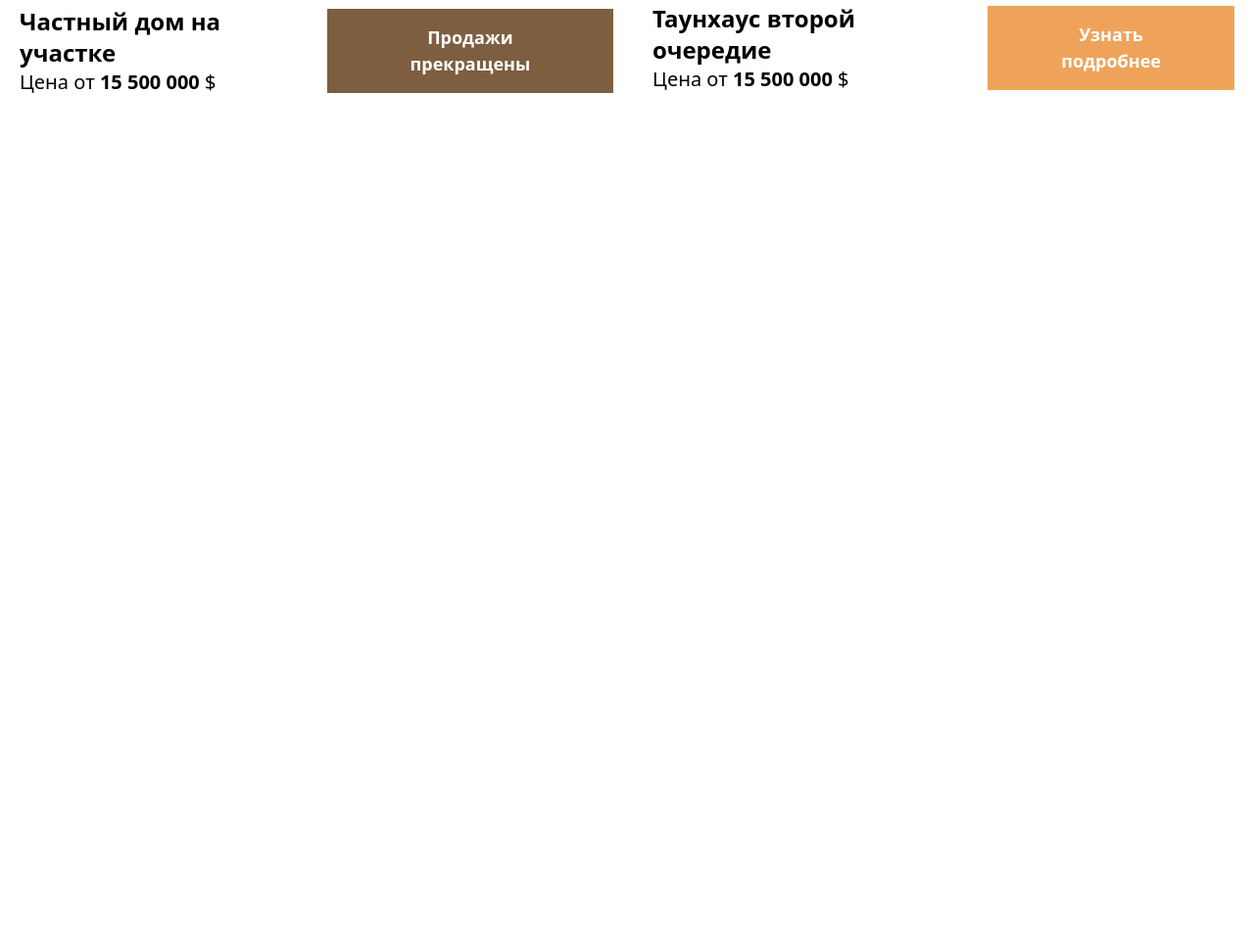
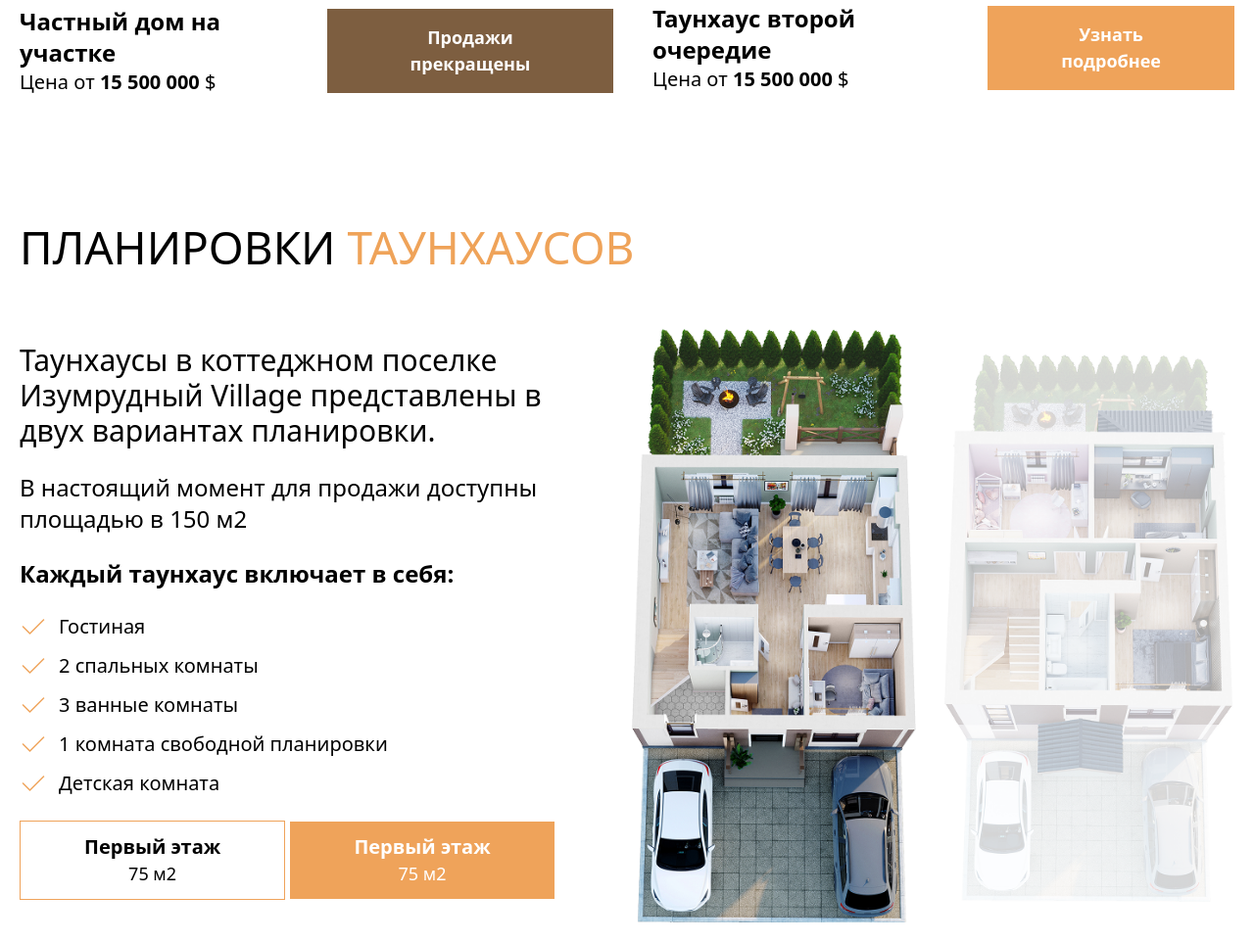
Before and after one commit to qurbonbobokov-ux/Next_Exam, a website: page src/miryusuf.html in a window 1280 px wide. Shown: the part 5658-6620 px from the top of the page at 98% size. Before the commit the page ends 5776 px from the top, so only its background shows below. Drawn offline with Linux system fonts and the light colour scheme.

Commit message:
Section 7

```diff
--- a/src/miryusuf.html
+++ b/src/miryusuf.html
@@ -216,7 +216,55 @@
         </div>
       </div>
     </section>
-
-
+    <section class="max-w-[1300px] m-auto flex flex-col gap-10 p-5 mt-20">
+      <h1 class="hidden md:block text-[46px] font-medium">ПЛАНИРОВКИ <span class="text-[#EFA359]">ТАУНХАУСОВ </span></h1>
+      <div class="md:hidden block w-full">
+        <p class="text-[46px] font-medium text-start">ПЛАНИРОВКИ</p>
+        <p class="text-[#EFA359] text-end text-[46px] font-medium ">ТАУНХАУСОВ</p>
+      </div>
+      <div class="flex flex-col lg:flex-row items-center justify-between gap-10">
+        <div class="lg:w-[44%] flex flex-col gap-6">
+          <p class="text-3xl">Таунхаусы в коттеджном поселке Изумрудный Village представлены в двух вариантах планировки.</p>
+          <p class="text-2xl">В настоящий момент для продажи доступны площадью в 150 м2</p>
+          <h4 class="text-2xl font-semibold">Каждый таунхаус включает в себя: </h4>
+          <div class="flex flex-col gap-3">
+            <div class="flex items-center gap-3 text-xl">
+              <img src="./MyImages/fluent_checkmark-28-regular.png" alt="">
+              <p>Гостиная</p>
+            </div>
+            <div class="flex items-center gap-3 text-xl">
+              <img src="./MyImages/fluent_checkmark-28-regular.png" alt="">
+              <p>2 спальных комнаты </p>
+            </div>
+            <div class="flex items-center gap-3 text-xl">
+              <img src="./MyImages/fluent_checkmark-28-regular.png" alt="">
+              <p>3 ванные комнаты </p>
+            </div>
+            <div class="flex items-center gap-3 text-xl">
+              <img src="./MyImages/fluent_checkmark-28-regular.png" alt="">
+              <p>1 комната свободной планировки </p>
+            </div>
+            <div class="flex items-center gap-3 text-xl">
+              <img src="./MyImages/fluent_checkmark-28-regular.png" alt="">
+              <p>Детская комната</p>
+            </div>
+          </div>
+          <div class="hidden lg:flex justify-between items-center">
+            <button style="border: 1px solid #EFA35A" class="py-3 px-[65px]"><p class="font-semibold text-xl">Первый этаж</p><p class="text-[18px]">75 м2</p></button>
+            <button class="py-3 px-[65px] bg-[#EFA35A] text-white"><p class="font-semibold text-xl">Первый этаж</p><p class="text-[18px]">75 м2</p></button>
+          </div>
+        </div>
+        <div class="flex flex-col gap-10 items-center">
+          <div class="flex gap-5 items-center">
+            <img class="lg:w-[300px]" src="./MyImages/Rectangle 195.png" alt="">
+            <img class="lg:w-[300px] hidden md:flex" src="./MyImages/Rectangle 196.png" alt="">
+          </div>
+          <div class="flex lg:hidden justify-between items-center md:gap-10 gap-5">
+            <button style="border: 1px solid #EFA35A" class="py-3 px-10 md:px-[65px]"><p class="font-semibold text-xl">Первый этаж</p><p class="text-[18px]">75 м2</p></button>
+            <button class="py-3 px-10 md:px-[65px] bg-[#EFA35A] text-white"><p class="font-semibold text-xl">Первый этаж</p><p class="text-[18px]">75 м2</p></button>
+          </div>
+        </div>
+      </div>
+    </section>
 </body>
 </html>
```
Also changed, not shown: src/MyImages/Rectangle 195.png (added), src/MyImages/Rectangle 196.png (added), src/MyImages/fluent_checkmark-28-regular.png (added), src/output.css.
